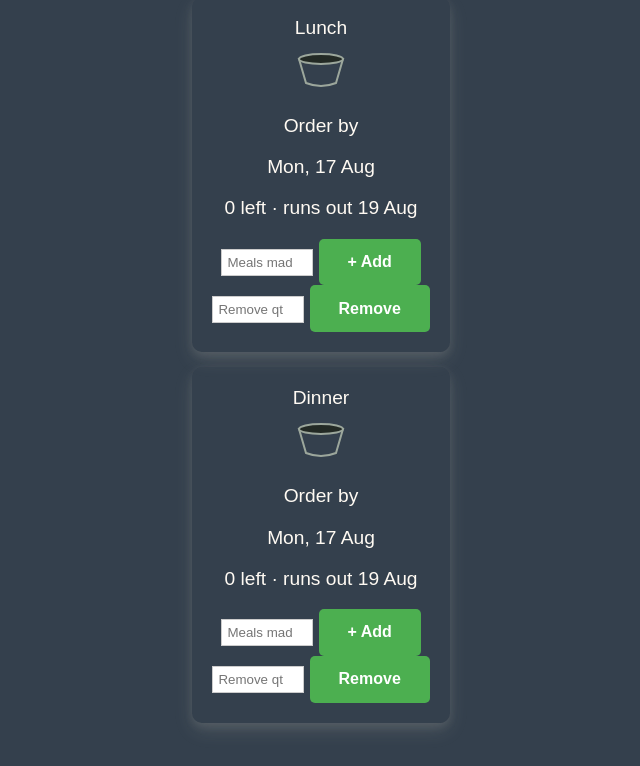
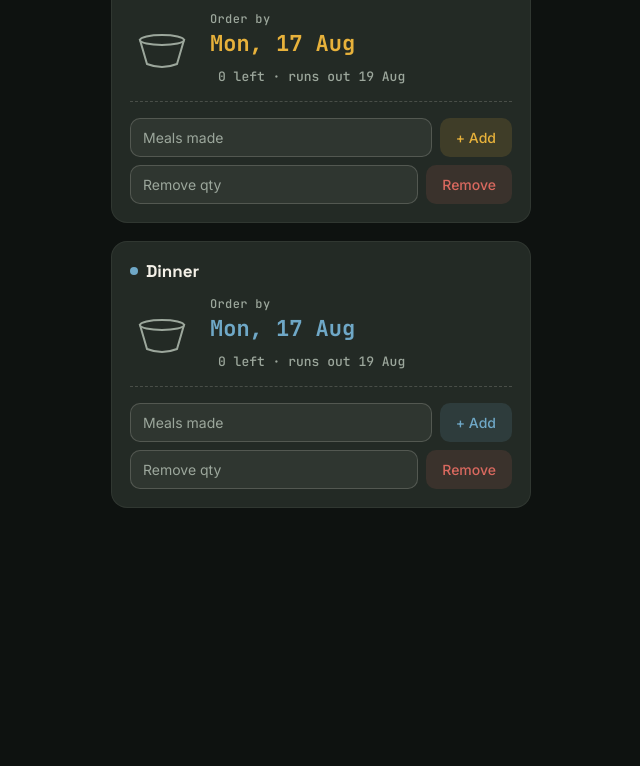
Before and after one commit to BlurryQ/food-order, a plain HTML site: page index.html in a window 1280 px wide. Shown: the part 145-911 px from the top of the page, without its empty margins (319-959 px from the left). After the commit the page ends 800 px from the top, so only its background shows below. Drawn offline with Linux system fonts and the light colour scheme; no server answers.

Commit message:
Overhauls style for sleek new look

```diff
--- a/style.css
+++ b/style.css
@@ -1,116 +1,151 @@
-body {
-
-    --font-color: rgb(255, 250, 243);
-
-    font-family: Arial, sans-serif; padding: 20px;
-    background-color: rgb(52, 64, 77);
-    color: var(--font-color);
-    display: flex;
-    flex-direction: column;
-    align-items: center;
-    gap: 2rem;
+:root {
+  --board: #1B211D;
+  --card: #232A25;
+  --chalk: #F4F1E8;
+  --chalk-dim: #9CA79C;
+  --lunch: #E8B23B;
+  --dinner: #6FA8C7;
+  --danger: #D9695F;
+  --divider: rgba(244, 241, 232, 0.18);
 }
 
-label {
-    display: block; margin: 10px 0 5px;
+* { box-sizing: border-box; }
+
+body {
+  margin: 0;
+  background: #0E1210;
+  display: flex;
+  justify-content: center;
+  padding: 24px 12px 48px;
+  font-family: 'Inter', sans-serif;
 }
 
-input[type="number"] {
-    width: 80px;
-    border: 1px solid #ccc;
-    padding: 5px;
-    text-align: end;
+.page {
+  width: 100%;
+  max-width: 420px;
 }
 
-.result {
-    margin-top: 20px;
-    padding: 10px;
-    border: 1px solid #ccc;
-    border-radius: 5px;
+.eyebrow {
+  color: var(--chalk-dim);
+  font-size: 12px;
+  letter-spacing: 0.08em;
+  text-transform: uppercase;
+  margin: 0 0 4px;
 }
 
-button {
-    background-color: #4CAF50;
-    color: white;
-    padding: 0.9rem 1.8rem;
-    font-size: 1rem;
-    border: none;
-    border-radius: 5px;
-    cursor: pointer;
-    font-weight: bold;
-}
-
-.result {
-  margin-top: 20px;
+h1 {
+  font-family: 'Space Grotesk', sans-serif;
+  color: var(--chalk);
+  font-size: 26px;
+  font-weight: 700;
+  margin: 0 0 24px;
 }
 
 .card {
-  padding: 20px;
-  border-radius: 10px;
-  text-align: center;
-  font-size: 1.2em;
-  margin-bottom: 15px;
-  box-shadow: 0 4px 10px rgba(250, 235, 215, 0.1), 0 8px 20px rgba(250, 235, 215, 0.1);
+  background: var(--card);
+  border-radius: 16px;
+  padding: 18px;
+  margin-bottom: 18px;
+  border: 1px solid rgba(244, 241, 232, 0.06);
 }
 
-.order-card {
-  background: #0f5299;
-  border: 2px solid var(--font-color);
-  color: var(--font-color);
-  font-size: 1.6em;
-  font-weight: bold;
+.card-head {
+  display: flex;
+  align-items: center;
+  justify-content: space-between;
+  margin-bottom: 14px;
 }
 
-.small-info {
-  background-color: rgb(24, 31, 37);
-  border: 1px solid #ddd;
-  margin-top: 10px;
-  padding: 10px;
-  border-radius: 8px;
-  font-size: 0.95em;
+.meal-label {
+  font-family: 'Space Grotesk', sans-serif;
+  font-size: 17px;
+  font-weight: 700;
+  color: var(--chalk);
+  display: flex;
+  align-items: center;
+  gap: 8px;
 }
 
+.dot { width: 8px; height: 8px; border-radius: 50%; }
+.lunch .dot { background: var(--lunch); }
+.dinner .dot { background: var(--dinner); }
 
-@media only screen and (max-width: 1000px) {
+.row { display: flex; align-items: center; gap: 16px; }
+.bowl-wrap { flex-shrink: 0; }
 
-
-    body {
-        gap: 5rem;
+.order-by {
+  font-family: 'JetBrains Mono', monospace;
+  font-size: 12px;
+  color: var(--chalk-dim);
+  letter-spacing: 0.03em;
+  margin: 0;
 }
 
-    body * {
-        font-size: 3rem;
+.order-date {
+  font-family: 'JetBrains Mono', monospace;
+  font-size: 22px;
+  font-weight: 700;
+  color: var(--chalk);
+  margin: 2px 0 10px;
+}
+.lunch .order-date { color: var(--lunch); }
+.dinner .order-date { color: var(--dinner); }
+
+.tally-row { display: flex; align-items: baseline; gap: 8px; flex-wrap: wrap; }
+.tally { display: flex; gap: 8px; }
+.tally-group { display: flex; gap: 1.5px; position: relative; padding: 0 2px; }
+.tally-mark { width: 2px; height: 16px; background: var(--chalk-dim); border-radius: 1px; }
+.tally-group.struck::after {
+  content: '';
+  position: absolute;
+  left: -2px; right: -2px; top: 7px;
+  height: 2px;
+  background: var(--chalk-dim);
+  transform: rotate(-18deg);
 }
 
-    h1 {
-        font-size: 6rem;
+.tally-count {
+  font-family: 'JetBrains Mono', monospace;
+  font-size: 13px;
+  color: var(--chalk-dim);
 }
 
-    .order-card {
-        font-size: 4rem;
+.divider { border-top: 1px dashed var(--divider); margin: 16px 0; }
+
+.error {
+  color: var(--danger);
+  font-size: 13px;
+  margin: 0 0 10px;
+  min-height: 0;
 }
+.error:empty { display: none; }
 
-    .small-info {
-        font-size: 2rem;
-    }
-
-    .skipToday {
-        display: flex;
-        height: initial;
-    }
-
-    button {
-    padding: 1.5rem 3rem;
-    border-radius: 1rem;
-}
-
-    input {
-        width: 200px;
-        border-radius: 1rem;
-    }
+.controls { display: flex; gap: 8px; }
+.controls-secondary { margin-top: 8px; }
 
 input[type="number"] {
-        width: 250px;
-        text-align: end;
+  flex: 1;
+  min-width: 0;
+  background: rgba(244, 241, 232, 0.06);
+  border: 1px solid var(--divider);
+  border-radius: 10px;
+  padding: 10px 12px;
+  color: var(--chalk);
+  font-family: 'Inter', sans-serif;
+  font-size: 14px;
 }
+input[type="number"]::placeholder { color: var(--chalk-dim); }
+
+.btn {
+  border: none;
+  border-radius: 10px;
+  padding: 0 16px;
+  font-family: 'Inter', sans-serif;
+  font-weight: 500;
+  font-size: 14px;
+  cursor: pointer;
+  white-space: nowrap;
 }
+.btn-add { background: rgba(232, 178, 59, 0.14); color: var(--lunch); }
+.dinner .btn-add { background: rgba(111, 168, 199, 0.14); color: var(--dinner); }
+.btn-remove { background: rgba(217, 105, 95, 0.12); color: var(--danger); }
```
Lines whose indentation alone changed are shown as unchanged.
